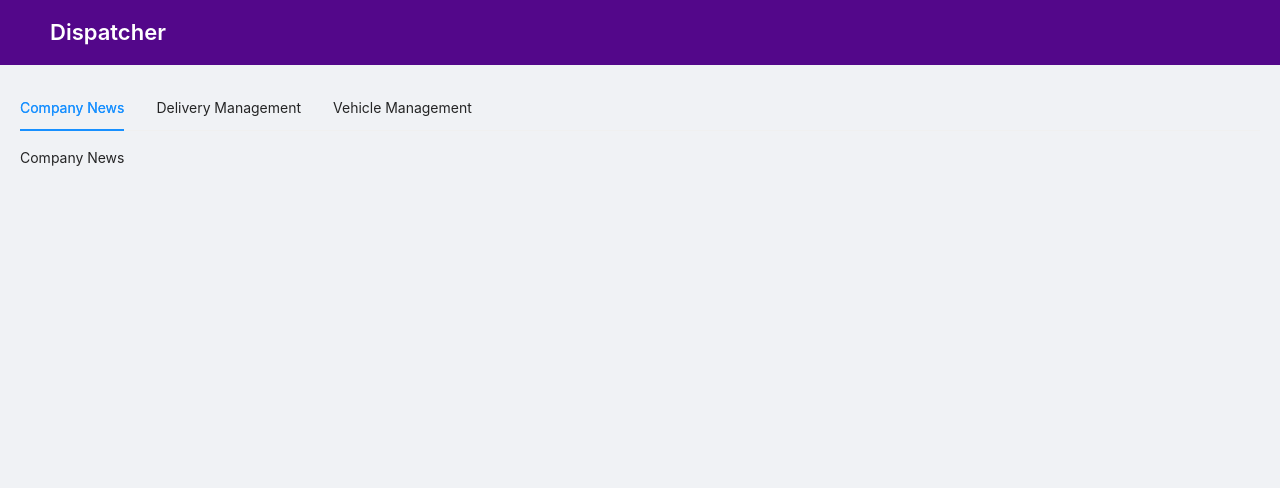
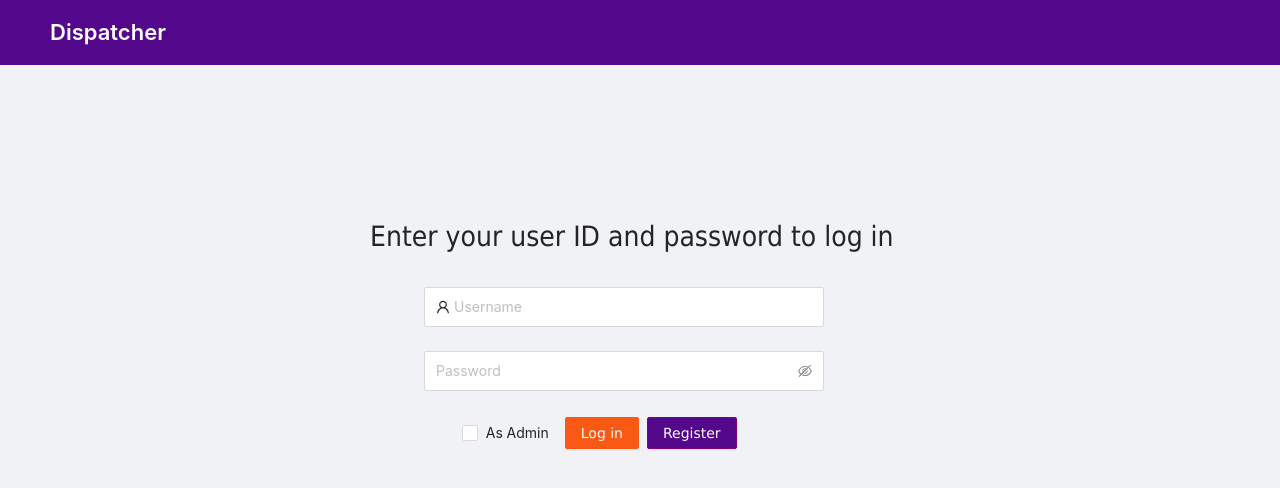
Before and after one commit to vincezhu0322/Robot_Dispatch_Frontend, a React (Create React App) app in the folder robotdispatch/: page / in a window 1280 px wide. Shown: the top 488 px of the page. Built offline with nearby package versions, Linux system fonts and the light colour scheme.

Commit message:
app updated

```diff
--- a/robotdispatch/src/App.js
+++ b/robotdispatch/src/App.js
@@ -41,14 +41,14 @@ class App extends React.Component {
   };
 
   renderContent = () => {
-    // if (!this.state.authed) {
-    //   return <LoginPage handleLoginSuccess={this.handleLoginSuccess} />;
-    // }
+    if (!this.state.authed) {
+      return <LoginPage handleLoginSuccess={this.handleLoginSuccess} />;
+    }
 
-    // if (this.state.asHost) {
+    if (this.state.asHost) {
       return <AdminHomePage/>;
-    // }
-    //return <GuestHomePage/>;
+    }
+    return <GuestHomePage/>;
   };
 
   userMenu = (
```
